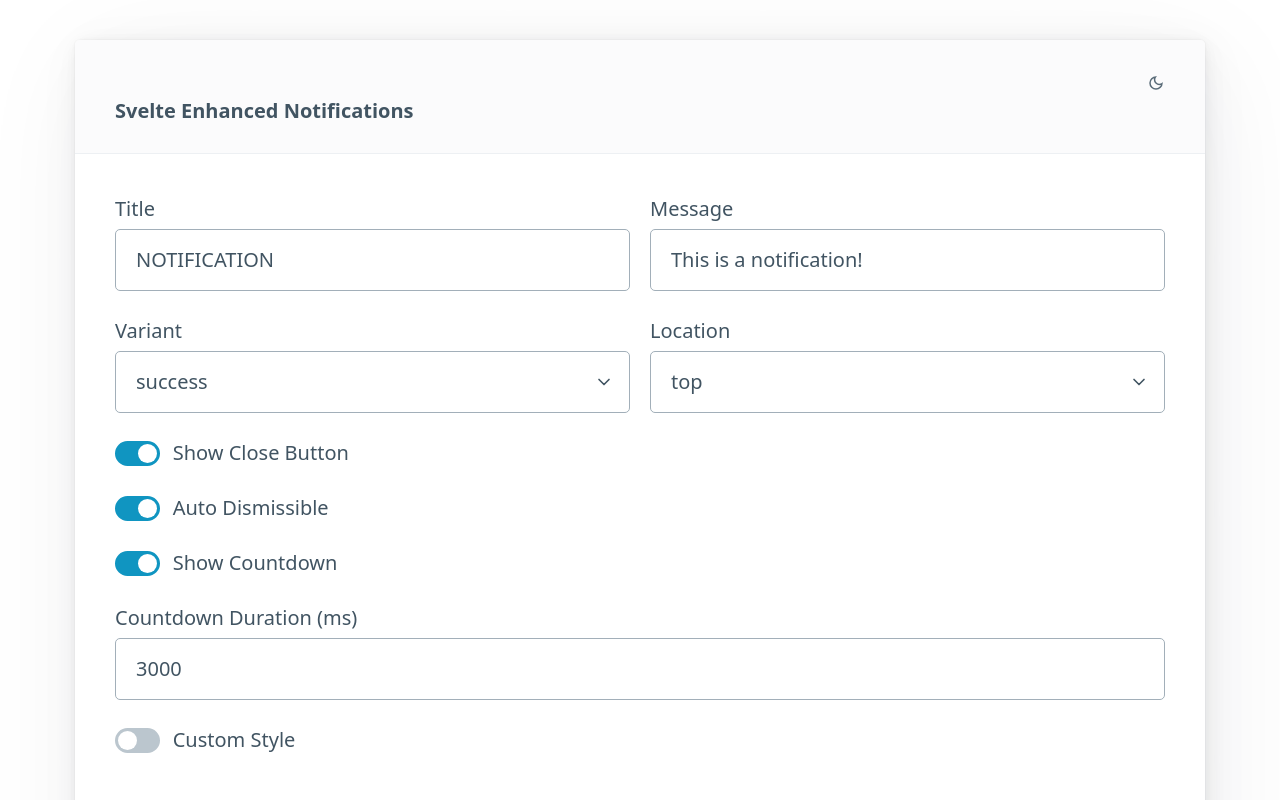
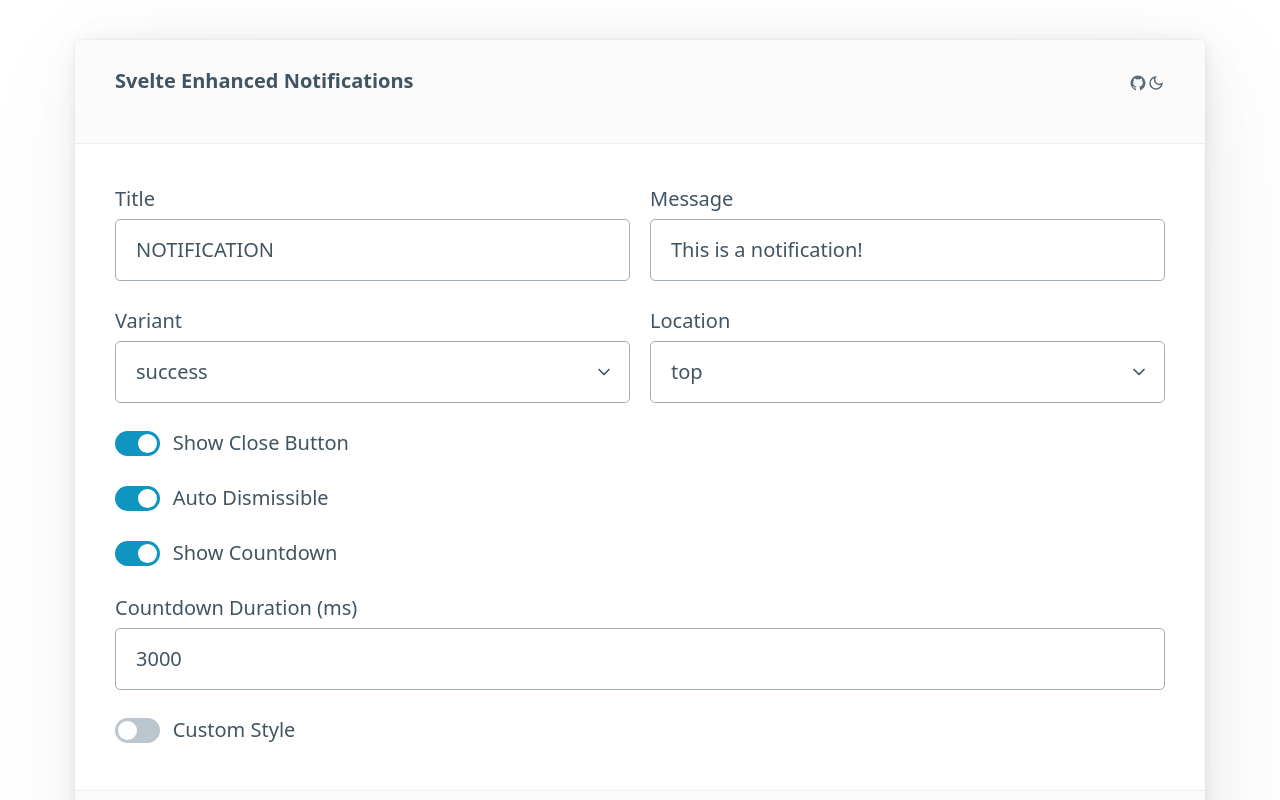
Before and after one commit to francescodessi/svelte-enhanced-notifications, a SvelteKit app: page / in a window 1280 px wide. Shown: the top 800 px of the page. Built offline with nearby package versions, Linux system fonts and the light colour scheme.

Commit message:
Updating demo, Readme.md, package.json

```diff
--- a/package.json
+++ b/package.json
@@ -61,5 +61,7 @@
 		"typescript": "^5.0.0",
 		"vite": "^4.3.0"
 	},
+	"svelte": "./dist/index.js",
+	"types": "./dist/index.d.ts",
 	"type": "module"
 }
--- a/src/app.html
+++ b/src/app.html
@@ -7,7 +7,7 @@
 		<title>Svelte Enhanced Notifications</title>
 		%sveltekit.head%
 	</head>
-	<body>
+	<body data-sveltekit-preload-data="hover">
 		<div>%sveltekit.body%</div>
 	</body>
 </html>
--- a/src/routes/+page.svelte
+++ b/src/routes/+page.svelte
@@ -57,16 +57,17 @@
 <div class="container">
     <article>
         <header>
+            <strong>Svelte Enhanced Notifications</strong>
+            <a href="https://github.com/francescodessi/svelte-enhanced-notifications" target="_blank" title="GitHub" role="button" class="secondary outline github-link"><svg xmlns="http://www.w3.org/2000/svg" width="18" height="18" viewBox="0 0 24 24"><path fill="currentColor" d="M12 2A10 10 0 0 0 2 12c0 4.42 2.87 8.17 6.84 9.5c.5.08.66-.23.66-.5v-1.69c-2.77.6-3.36-1.34-3.36-1.34c-.46-1.16-1.11-1.47-1.11-1.47c-.91-.62.07-.6.07-.6c1 .07 1.53 1.03 1.53 1.03c.87 1.52 2.34 1.07 2.91.83c.09-.65.35-1.09.63-1.34c-2.22-.25-4.55-1.11-4.55-4.92c0-1.11.38-2 1.03-2.71c-.1-.25-.45-1.29.1-2.64c0 0 .84-.27 2.75 1.02c.79-.22 1.65-.33 2.5-.33c.85 0 1.71.11 2.5.33c1.91-1.29 2.75-1.02 2.75-1.02c.55 1.35.2 2.39.1 2.64c.65.71 1.03 1.6 1.03 2.71c0 3.82-2.34 4.66-4.57 4.91c.36.31.69.92.69 1.85V21c0 .27.16.59.67.5C19.14 20.16 22 16.42 22 12A10 10 0 0 0 12 2Z"/></svg></a>
             {#if icon}
             <button on:click={themSwitch} class="secondary outline theme-switch-button" title={label}>
                 {#if theme === "light"}
                     <svg xmlns="http://www.w3.org/2000/svg" width="18" height="18" viewBox="0 0 24 24"><path fill="currentColor" d="M12 21q-3.75 0-6.375-2.625T3 12q0-3.75 2.625-6.375T12 3q.35 0 .688.025t.662.075q-1.025.725-1.638 1.888T11.1 7.5q0 2.25 1.575 3.825T16.5 12.9q1.375 0 2.525-.613T20.9 10.65q.05.325.075.662T21 12q0 3.75-2.625 6.375T12 21Zm0-2q2.2 0 3.95-1.213t2.55-3.162q-.5.125-1 .2t-1 .075q-3.075 0-5.238-2.163T9.1 7.5q0-.5.075-1t.2-1q-1.95.8-3.163 2.55T5 12q0 2.9 2.05 4.95T12 19Zm-.25-6.75Z"/></svg>
                 {:else if theme === "dark"}
-                <svg xmlns="http://www.w3.org/2000/svg" width="18" height="18" viewBox="0 0 24 24"><path fill="currentColor" d="M12 15q1.25 0 2.125-.875T15 12q0-1.25-.875-2.125T12 9q-1.25 0-2.125.875T9 12q0 1.25.875 2.125T12 15Zm0 2q-2.075 0-3.538-1.463T7 12q0-2.075 1.463-3.538T12 7q2.075 0 3.538 1.463T17 12q0 2.075-1.463 3.538T12 17ZM2 13q-.425 0-.713-.288T1 12q0-.425.288-.713T2 11h2q.425 0 .713.288T5 12q0 .425-.288.713T4 13H2Zm18 0q-.425 0-.713-.288T19 12q0-.425.288-.713T20 11h2q.425 0 .713.288T23 12q0 .425-.288.713T22 13h-2Zm-8-8q-.425 0-.713-.288T11 4V2q0-.425.288-.713T12 1q.425 0 .713.288T13 2v2q0 .425-.288.713T12 5Zm0 18q-.425 0-.713-.288T11 22v-2q0-.425.288-.713T12 19q.425 0 .713.288T13 20v2q0 .425-.288.713T12 23ZM5.65 7.05L4.575 6q-.3-.275-.288-.7t.288-.725q.3-.3.725-.3t.7.3L7.05 5.65q.275.3.275.7t-.275.7q-.275.3-.687.288T5.65 7.05ZM18 19.425l-1.05-1.075q-.275-.3-.275-.713t.275-.687q.275-.3.688-.287t.712.287L19.425 18q.3.275.288.7t-.288.725q-.3.3-.725.3t-.7-.3ZM16.95 7.05q-.3-.275-.288-.687t.288-.713L18 4.575q.275-.3.7-.288t.725.288q.3.3.3.725t-.3.7L18.35 7.05q-.3.275-.7.275t-.7-.275ZM4.575 19.425q-.3-.3-.3-.725t.3-.7l1.075-1.05q.3-.275.712-.275t.688.275q.3.275.288.688t-.288.712L6 19.425q-.275.3-.7.288t-.725-.288ZM12 12Z"/></svg>
+                    <svg xmlns="http://www.w3.org/2000/svg" width="18" height="18" viewBox="0 0 24 24"><path fill="currentColor" d="M12 15q1.25 0 2.125-.875T15 12q0-1.25-.875-2.125T12 9q-1.25 0-2.125.875T9 12q0 1.25.875 2.125T12 15Zm0 2q-2.075 0-3.538-1.463T7 12q0-2.075 1.463-3.538T12 7q2.075 0 3.538 1.463T17 12q0 2.075-1.463 3.538T12 17ZM2 13q-.425 0-.713-.288T1 12q0-.425.288-.713T2 11h2q.425 0 .713.288T5 12q0 .425-.288.713T4 13H2Zm18 0q-.425 0-.713-.288T19 12q0-.425.288-.713T20 11h2q.425 0 .713.288T23 12q0 .425-.288.713T22 13h-2Zm-8-8q-.425 0-.713-.288T11 4V2q0-.425.288-.713T12 1q.425 0 .713.288T13 2v2q0 .425-.288.713T12 5Zm0 18q-.425 0-.713-.288T11 22v-2q0-.425.288-.713T12 19q.425 0 .713.288T13 20v2q0 .425-.288.713T12 23ZM5.65 7.05L4.575 6q-.3-.275-.288-.7t.288-.725q.3-.3.725-.3t.7.3L7.05 5.65q.275.3.275.7t-.275.7q-.275.3-.687.288T5.65 7.05ZM18 19.425l-1.05-1.075q-.275-.3-.275-.713t.275-.687q.275-.3.688-.287t.712.287L19.425 18q.3.275.288.7t-.288.725q-.3.3-.725.3t-.7-.3ZM16.95 7.05q-.3-.275-.288-.687t.288-.713L18 4.575q.275-.3.7-.288t.725.288q.3.3.3.725t-.3.7L18.35 7.05q-.3.275-.7.275t-.7-.275ZM4.575 19.425q-.3-.3-.3-.725t.3-.7l1.075-1.05q.3-.275.712-.275t.688.275q.3.275.288.688t-.288.712L6 19.425q-.275.3-.7.288t-.725-.288ZM12 12Z"/></svg>
                 {/if}
             </button>
             {/if}
-            <strong>Svelte Enhanced Notifications</strong>
         </header>
 
         <div class="grid">
@@ -173,9 +174,18 @@
 
 <style>
     @import "https://cdn.jsdelivr.net/npm/@picocss/pico@1/css/pico.min.css";
-    .theme-switch-button {
+
+    header {
+        display: flex;
+        flex-wrap: wrap;
+    }
+
+    header > :nth-child(2) {
+        margin: 0 0 0 auto;
+    }
+
+    .theme-switch-button, .github-link {
         width: fit-content;
-        margin: 0 0 0 auto;
         padding: 0;
         border: 0;
         box-shadow: none;
```
Also changed, not shown: .eslintrc.cjs, 2 other files (tests, documents, lock files or other folders).
